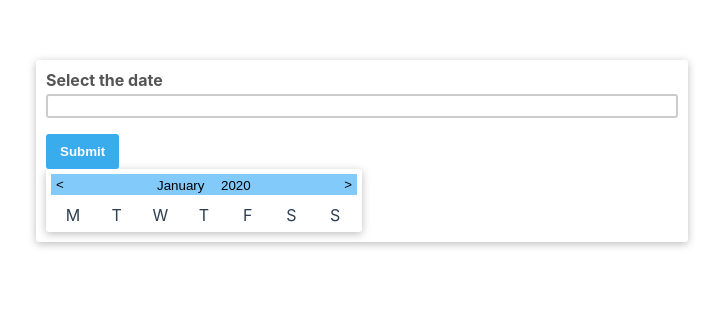
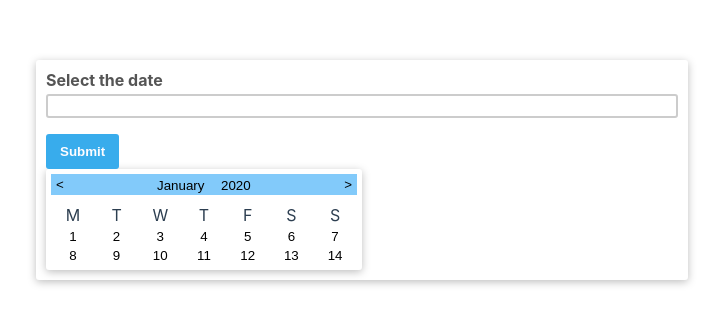
Before and after one commit to Julyme3/Datepicker, a Vue app: page / in a window 1280 px wide. Shown: the top 324 px of the page, without its empty margins (278-1001 px from the left). Built offline with nearby package versions, Linux system fonts and the light colour scheme.

Commit message:
add component list days

```diff
--- /dev/null
+++ b/src/components/CalendarBody.vue
@@ -0,0 +1,46 @@
+<template>
+  <div class="calendar-body calendar-body-days-row">
+    <button class="calendar-body-days-unit">1</button>
+    <button class="calendar-body-days-unit">2</button>
+    <button class="calendar-body-days-unit">3</button>
+    <button class="calendar-body-days-unit">4</button>
+    <button class="calendar-body-days-unit">5</button>
+    <button class="calendar-body-days-unit">6</button>
+    <button class="calendar-body-days-unit">7</button>
+    <button class="calendar-body-days-unit">8</button>
+    <button class="calendar-body-days-unit">9</button>
+    <button class="calendar-body-days-unit">10</button>
+    <button class="calendar-body-days-unit">11</button>
+    <button class="calendar-body-days-unit">12</button>
+    <button class="calendar-body-days-unit">13</button>
+    <button class="calendar-body-days-unit">14</button>
+  </div>
+</template>
+
+<script lang="ts">
+import Vue from 'vue';
+
+export default Vue.extend({
+  name: 'CalendarBody',
+});
+</script>
+
+<style scoped lang="less">
+.calendar-body {
+  &-days-row {
+    display: flex;
+    justify-content: space-between;
+    flex-wrap: wrap;
+  }
+
+  &-days-unit {
+    flex-basis: calc(100% / 7);
+    padding: 2px;
+    box-sizing: border-box;
+    cursor: pointer;
+    text-align: center;
+    background-color: transparent;
+    border: none;
+  }
+}
+</style>
--- a/src/components/ControlDate.vue
+++ b/src/components/ControlDate.vue
@@ -39,11 +39,6 @@ export default Vue.extend({
 
 <style scoped lang="less">
 .control {
-  padding: 5px;
-  width: 50%;
-  box-sizing: border-box;
-  box-shadow: 0 2px 8px rgba(0, 0, 0, 0.26);
-  border-radius: 3px;
   &-header-inner {
     display: flex;
     justify-content: space-between;
--- a/src/components/DatePicker.vue
+++ b/src/components/DatePicker.vue
@@ -7,7 +7,11 @@
           <input type="text" id="date" class="datepicker-input" />
         </label>
         <button class="datepicker-submit">submit</button>
-        <ControlDate />
+
+        <div class="datepicker-list">
+          <ControlDate />
+          <CalendarBody />
+        </div>
       </form>
     </div>
   </div>
@@ -16,11 +20,13 @@
 <script lang="ts">
 import Vue from 'vue';
 import ControlDate from '@/components/ControlDate.vue';
+import CalendarBody from '@/components/CalendarBody.vue';
 
 export default Vue.extend({
   name: 'DatePicker',
   components: {
     ControlDate,
+    CalendarBody,
   },
 });
 </script>
@@ -65,5 +71,14 @@ export default Vue.extend({
     text-transform: capitalize;
     cursor: pointer;
   }
+
+  //TODO: &-list Вынести в отдельный компонент
+  &-list {
+    padding: 5px;
+    width: 50%;
+    box-sizing: border-box;
+    box-shadow: 0 2px 8px rgba(0, 0, 0, 0.26);
+    border-radius: 3px;
+  }
 }
 </style>
```
